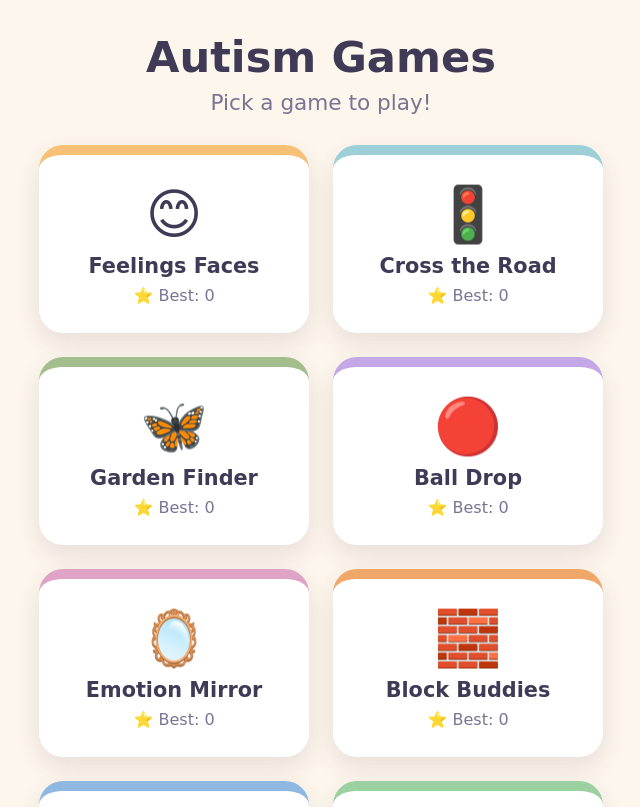
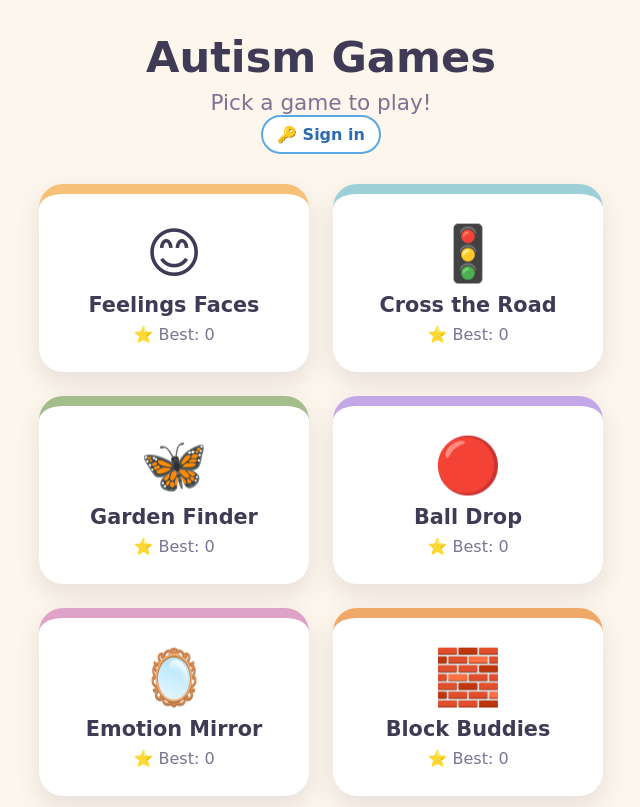
Before and after one commit to subair-zufi/autism-games, a React (Vite) app: page / in a window 1280 px wide. Shown: the top 807 px of the page, without its empty margins (319-959 px from the left). Built offline with nearby package versions, Linux system fonts and the light colour scheme.

Commit message:
feat: add sign-in/player chip to Home

```diff
--- a/src/pages/Home.tsx
+++ b/src/pages/Home.tsx
@@ -1,10 +1,14 @@
 import { Link } from 'react-router-dom'
+import { useAuth } from '../state/auth'
 import { GAME_LIST } from '../types'
 import { useScores } from '../state/scores'
 import { useSettings } from '../state/settings'
 import { playTap } from '../services/sounds'
 
 export function Home() {
+  const isLoggedIn = useAuth((s) => s.isLoggedIn)
+  const user = useAuth((s) => s.user)
+  const logout = useAuth((s) => s.logout)
   const best = useScores((s) => s.best)
   const voiceOn = useSettings((s) => s.voiceOn)
   const soundOn = useSettings((s) => s.soundOn)
@@ -16,6 +20,14 @@ export function Home() {
       <header className="home-header">
         <h1>Autism Games</h1>
         <p>Pick a game to play!</p>
+        {isLoggedIn ? (
+          <span className="auth-chip">
+            👋 {user?.full_name || user?.email}
+            <button className="link-btn" onClick={() => logout()}>Log out</button>
+          </span>
+        ) : (
+          <Link to="/login" className="auth-chip" onClick={() => playTap()}>🔑 Sign in</Link>
+        )}
       </header>
       <div className="card-grid">
         {GAME_LIST.map((g) => (
--- a/src/styles/global.css
+++ b/src/styles/global.css
@@ -450,3 +450,4 @@ button { font: inherit; cursor: pointer; border: none; border-radius: var(--radi
 .login-submit:disabled { opacity: .6; }
 .login-alt { padding: 10px; border: 2px solid #5aa9e6; border-radius: 12px; background: #fff; color: #5aa9e6; font-weight: 700; cursor: pointer; }
 .auth-chip { display: inline-flex; align-items: center; gap: 6px; padding: 8px 14px; border-radius: 999px; border: 2px solid #5aa9e6; background: #fff; color: #2b6cb0; font-weight: 700; cursor: pointer; text-decoration: none; }
+.link-btn { background: none; border: none; color: #2b6cb0; text-decoration: underline; cursor: pointer; font-weight: 700; padding: 0 0 0 4px; }
```
